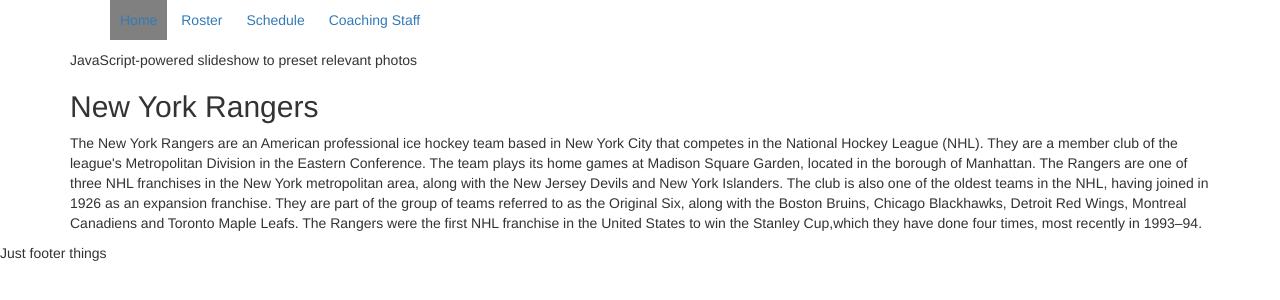
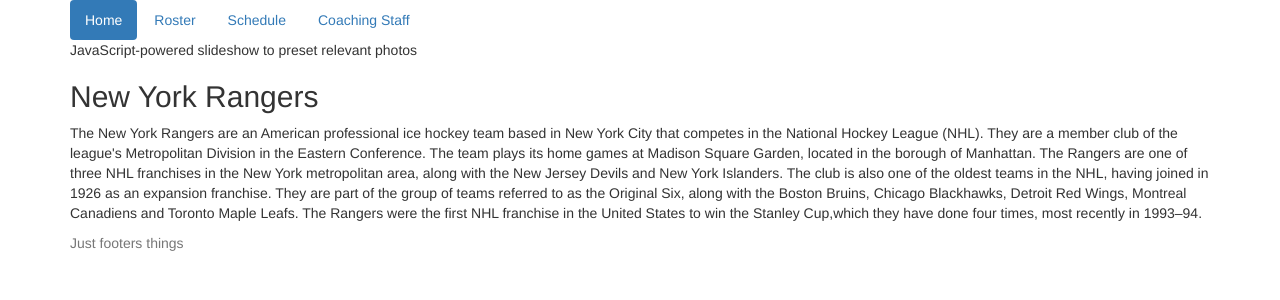
Before and after one commit to yito2/team8-website, a PHP site: page / in a window 1280 px wide. Shown: the top 300 px of the page. Run offline with PHP 8.4, Linux system fonts and the light colour scheme.

Commit message:
Changed footer and nav
Changed some styles in footer and nav and moved them to includes file

```diff
--- a/footer.php
+++ /dev/null
@@ -1 +0,0 @@
-Just footer things
--- /dev/null
+++ b/inc/footer.inc
@@ -0,0 +1,5 @@
+<footer class="footer">
+	<div class="container">
+		<p class="text-muted">Just footers things</p>
+	</div>
+</footer>
--- /dev/null
+++ b/inc/nav.inc
@@ -0,0 +1,8 @@
+<nav>
+	<ul class="nav nav-pills" role="tablist">
+		<li <?php if($thisPage=="home") { echo 'class="active"'; } ?>><a href="index.php">Home</a></li>
+		<li <?php if($thisPage=="page1") { echo 'class="active"'; } ?>><a href="roster.php">Roster</a></li>
+		<li <?php if($thisPage=="page2") { echo 'class="active"'; } ?>><a href="schedule.php">Schedule</a></li>
+		<li <?php if($thisPage=="page3") { echo 'class="active"'; } ?>><a href="staff.php">Coaching Staff</a></li>
+	</ul>
+</nav>
--- a/index.php
+++ b/index.php
@@ -16,7 +16,7 @@
 
 	<!--Probably use a php include for the hero/header-->
 
-	<div class="nav-bar"><?php include("nav.php");?></div>
+	<?php include("inc/nav.inc");?>
 	<p>JavaScript-powered slideshow to preset relevant photos</p>
 		<article>
 			<h2>New York Rangers</h2>
@@ -26,6 +26,6 @@
 	</div>
 </body>
 
-<div class="footer"><?php include("footer.php");?></div>
+<?php include("inc/footer.inc");?>
 
 </html>
--- a/nav.php
+++ /dev/null
@@ -1,6 +0,0 @@
-<ul>
-	<li <?php if($thisPage=="home") { echo 'class="active"'; } ?>><a href="index.php">Home</a></li>
-	<li <?php if($thisPage=="page1") { echo 'class="active"'; } ?>><a href="roster.php">Roster</a></li>
-	<li <?php if($thisPage=="page2") { echo 'class="active"'; } ?>><a href="schedule.php">Schedule</a></li>
-	<li <?php if($thisPage=="page3") { echo 'class="active"'; } ?>><a href="staff.php">Coaching Staff</a></li>
-</ul>
--- a/roster.php
+++ b/roster.php
@@ -17,7 +17,7 @@
 
 	<!--Probably use a php include for the hero/header-->
 
-	<div class="nav-bar"><?php include("nav.php");?></div>
+	<?php include("inc/nav.inc");?>
 
 	<article>
 			<h2>Roster</h2>
@@ -348,6 +348,6 @@
 		</div>
 </body>
 
-<div class="footer"><?php include("footer.php");?></div>
+<?php include("inc/footer.inc");?>
 
 </html>
--- a/schedule.php
+++ b/schedule.php
@@ -16,7 +16,7 @@
 
 	<!--Probably use a php include for the hero/header-->
 
-	<div class="nav-bar" ><?php include("nav.php");?></div>
+	<?php include("inc/nav.inc");?>
 	<article>
 		<h2>October Schedule</h2>
 		<table class="data-table">
@@ -106,6 +106,6 @@
 
 </body>
 
-<div class="footer"><?php include("footer.php");?></div>
+<?php include("inc/footer.inc");?>
 
 </html>
--- a/staff.php
+++ b/staff.php
@@ -17,7 +17,7 @@
 
 <!--Probably use a php include for the hero/header-->
 
-<div class="nav-bar" ><?php include("nav.php");?></div>
+<?php include("inc/nav.inc");?>
 
 		<article>
 			<h2>Coaching Staff</h2>
@@ -52,8 +52,7 @@
 			</table>
 		</article>
 </div>
-</body>
 
-<div class="footer"><?php include("footer.php");?></div>
+<?php include("inc/footer.inc");?>
 
 </html>
```
